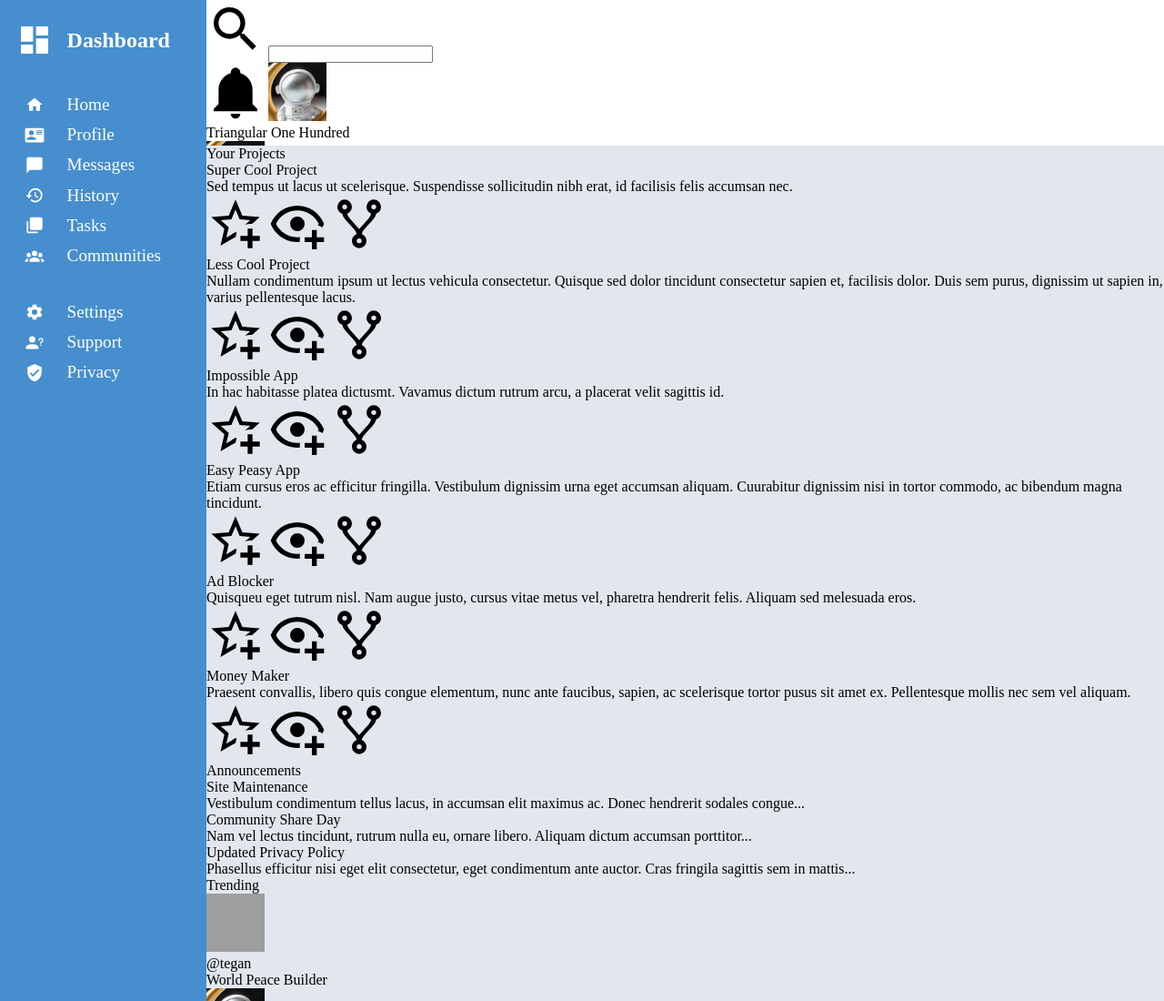
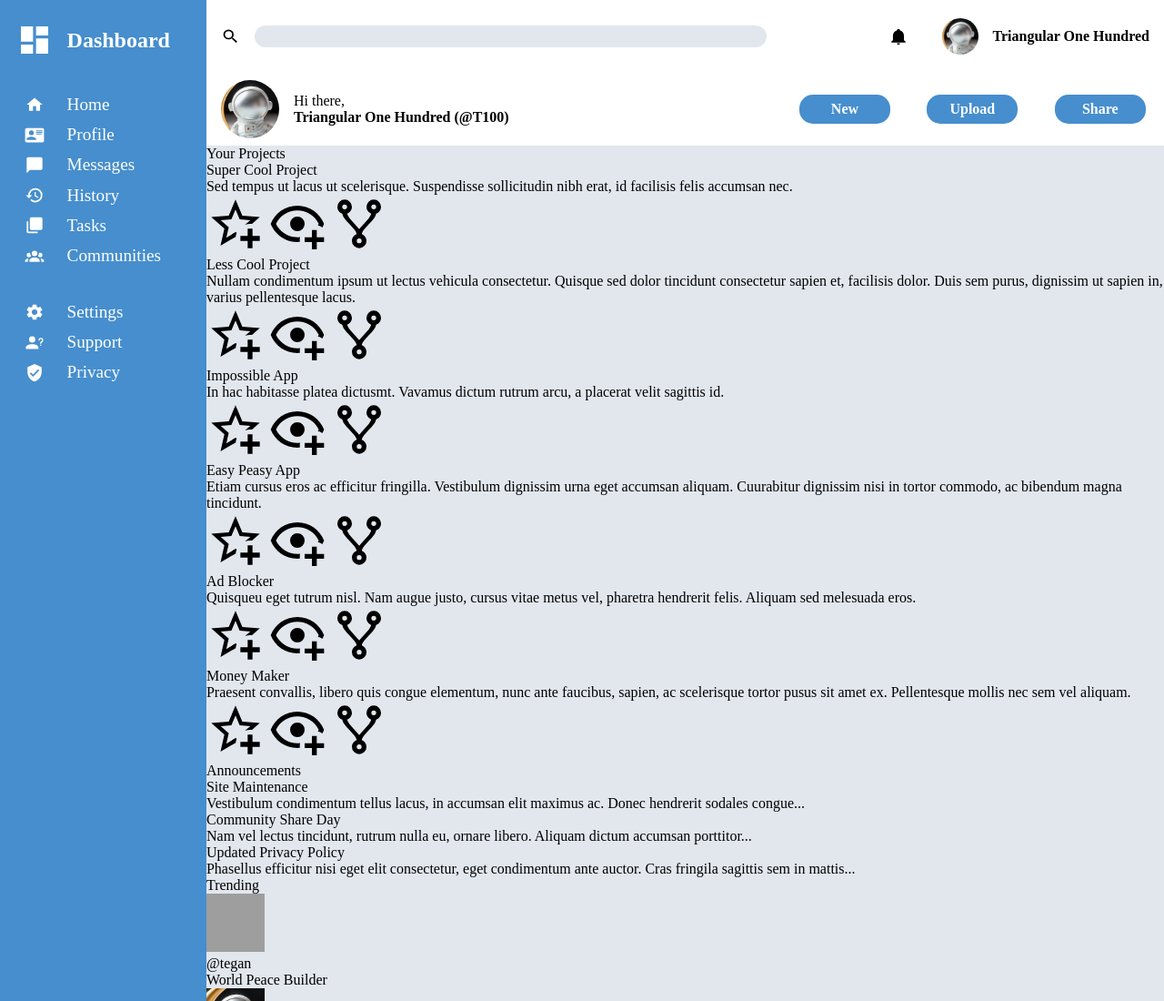
Before and after one commit to Triangular100/admin-dashboard, a plain HTML site: page index.html in a window 1280 px wide. Shown: the top 1100 px of the page at 91% size. Drawn offline with Linux system fonts and the light colour scheme; grey boxes are pictures that could not be loaded.

Commit message:
Add header structure and styles

```diff
--- a/styles/style.css
+++ b/styles/style.css
@@ -3,6 +3,8 @@
     --main-icon-height: 1.3rem;
     --logo-font-size: 1.5rem;
     --logo-icon-height: 2.5rem;
+    --header-profile-icon-height: 2.5rem;
+    --salutation-profile-icon-height: 4rem;
 }
 
 * {
@@ -16,18 +18,44 @@ body,
     min-height: 100vh;
 }
 
+
 /*
     Reset default styles
 */
+
+
+input {
+    display: block;
+    font-family: inherit;
+    font-size: 100%;
+    border: none;
+    width: 100%;
+    background-color: inherit;
+}
+
+button {
+    display: block;
+    font-family: inherit;
+    font-size: 100%;
+    border: none;
+    background-color: inherit;
+}
 
 a {
     text-decoration: none;
     color: inherit;
 }
 
+img {
+    height: 4rem;
+    width: 4rem;
+}
+
+
 /*
     Overall page layout
 */
+
 
 .container {
     display: grid;
@@ -53,8 +81,11 @@ a {
 }
 
 .header {
-    height: 10rem;
     grid-area: header;
+
+    display: grid;
+    grid-template-columns: 3fr 2fr;
+    grid-template-rows: auto 1fr;
 }
 
 .content {
@@ -62,15 +93,11 @@ a {
     background-color: #e2e7ee;
 }
 
-img {
-    height: 4rem;
-    width: 4rem;
-}
-
 
 /*
     Navigation
 */
+
 
 .nav-group {
     display: grid;
@@ -103,3 +130,93 @@ img {
 .nav-item:hover {
     text-decoration: underline;
 }
+
+
+/*
+    Header
+*/
+
+
+.search-container {
+    display: grid;
+    grid-template-columns: auto 1fr;
+    align-content: center;
+    align-items: center;
+    gap: 1rem;
+    padding: 0 1rem;
+}
+
+.search-container img {
+    height: var(--main-icon-height);
+    width: var(--main-icon-height);
+}
+
+.search-container input[type="text"] {
+    padding: 0.2rem 1rem;
+    background-color: #e2e7ee;
+    color: black;
+    border-radius: 20px;
+}
+
+.user-container {
+    display: grid;
+    grid-template-rows: 5rem;
+    grid-template-columns: repeat(3, auto);
+    padding: 0 1rem;
+    gap: 1rem;
+    justify-content: end;
+    align-items: center;
+}
+
+.user-container .notification {
+    height: var(--main-icon-height);
+}
+
+.user-container .profile {
+    width: var(--header-profile-icon-height);
+    height: var(--header-profile-icon-height);
+    object-fit: cover;
+    border-radius: 50%;
+}
+
+.user-container .user-name {
+    font-weight: bold;
+}
+
+.salutation-container {
+    display: grid;
+    grid-template-columns: auto 1fr;
+    align-items: center;
+    padding: 0.5rem 1rem;
+    gap: 1rem;
+}
+
+.salutation-container .profile {
+    width: var(--salutation-profile-icon-height);
+    height: var(--salutation-profile-icon-height);
+    object-fit: cover;
+    border-radius: 50%;
+}
+
+.salutation-container .salutation-greeting .user-name {
+    font-weight: bold;
+}
+
+.actions-container {
+    display: grid;
+    grid-template-columns: repeat(3, 1fr);
+    grid-template-rows: 1fr;
+    justify-items: center;
+    align-items: center;
+}
+
+.actions-container .action {
+    font-weight: bold;
+    background-color: #468ecd;
+    color: white;
+    border-radius: 15px;
+    width: min(90%, 100px);
+    min-width: 7ch;
+    height: 40%;
+    cursor: pointer;
+}
```
